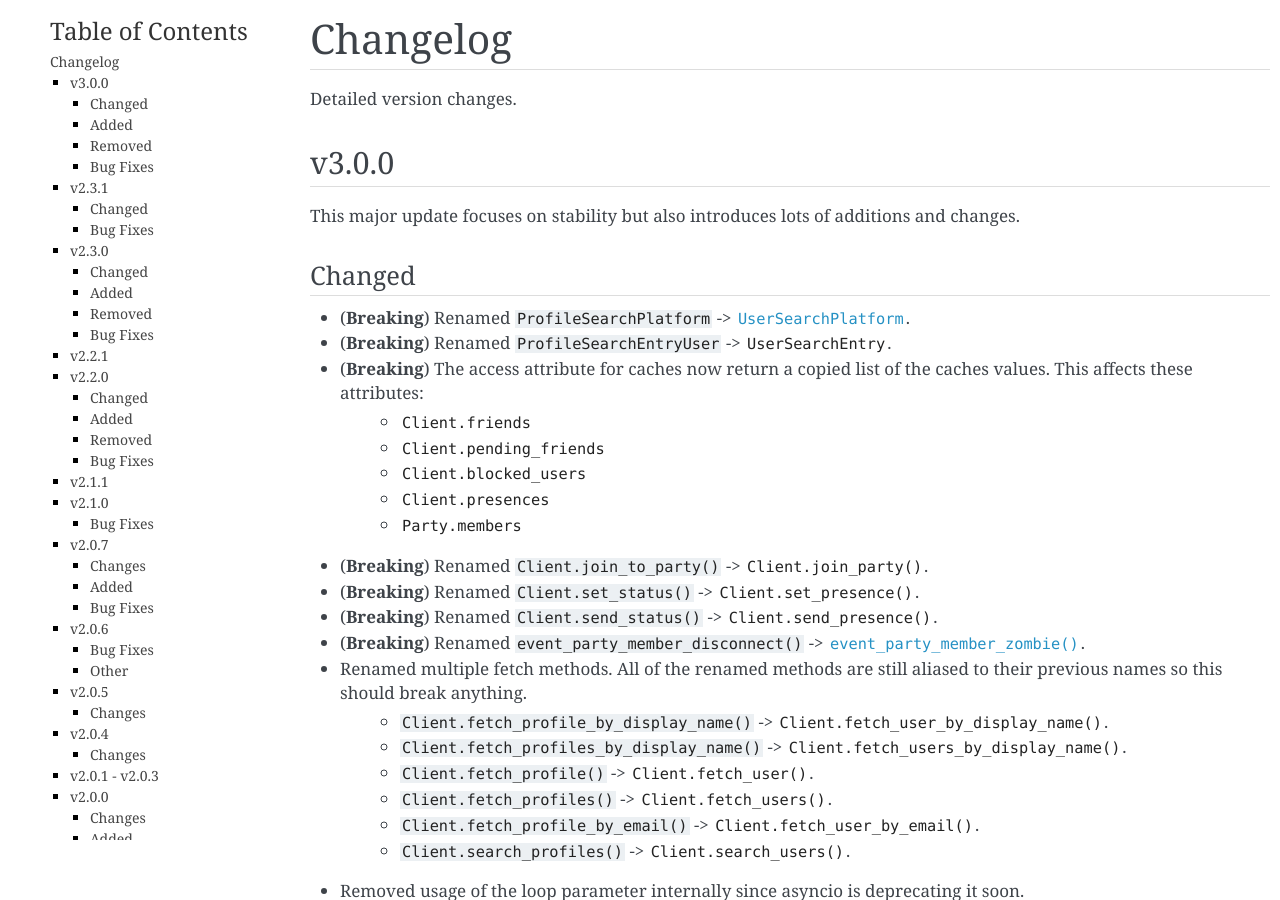
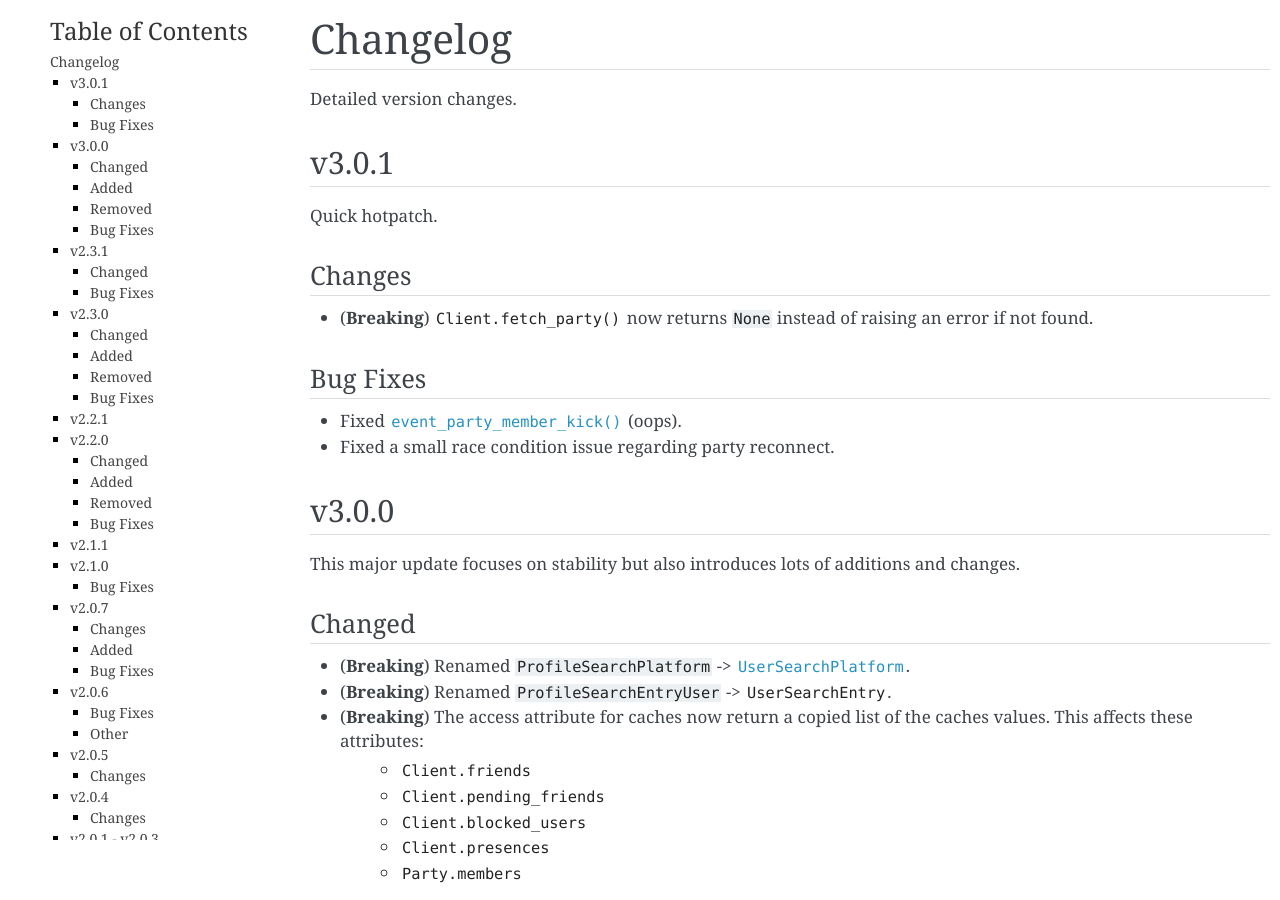
Before and after one commit to Terbau/fortnitepy, a Sphinx documentation site: the page built from docs/changelog.rst, in a window 1280 px wide and 900 px high. Built offline with Sphinx 7.4.7, drawn with Linux system fonts in a browser that asks for light colours.

Commit message:
v3.0.1 changes

```diff
--- a/docs/changelog.rst
+++ b/docs/changelog.rst
@@ -4,6 +4,23 @@ Changelog
 =========
 
 Detailed version changes.
+
+
+v3.0.1
+------
+
+Quick hotpatch.
+
+Changes
+~~~~~~~
+
+- (**Breaking**) :meth:`Client.fetch_party()` now returns ``None`` instead of raising an error if not found.
+
+Bug Fixes
+~~~~~~~~~
+
+- Fixed :func:`event_party_member_kick()` (oops).
+- Fixed a small race condition issue regarding party reconnect.
 
 
 v3.0.0
--- a/fortnitepy/__init__.py
+++ b/fortnitepy/__init__.py
@@ -25,7 +25,7 @@ OUT OF OR IN CONNECTION WITH THE SOFTWARE OR THE USE OR OTHER DEALINGS IN THE
 SOFTWARE.
 """
 
-__version__ = '3.0.0'
+__version__ = '3.0.1'
 
 from .client import Client, run_multiple, start_multiple, close_multiple
 from .auth import (Auth, EmailAndPasswordAuth, ExchangeCodeAuth,
```
